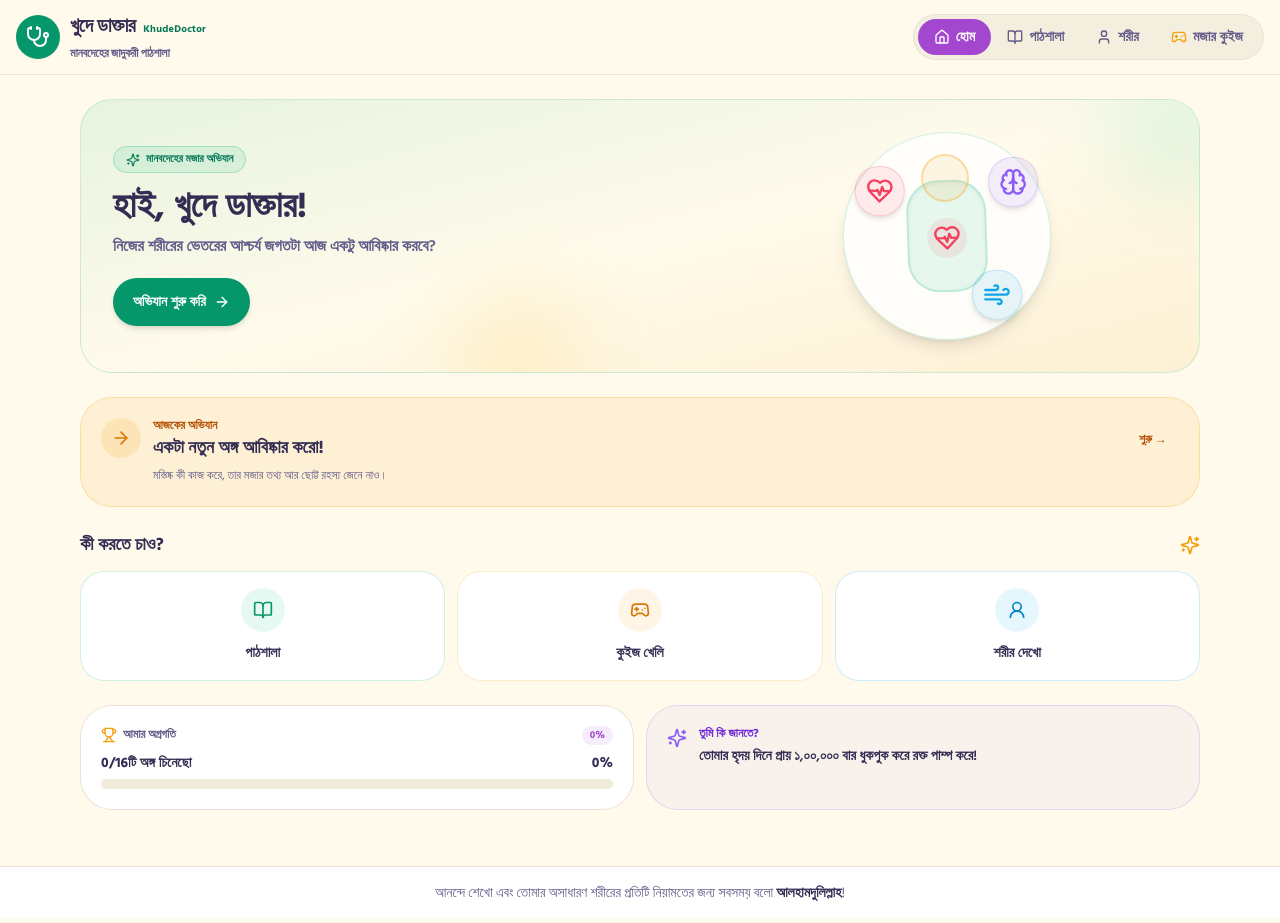
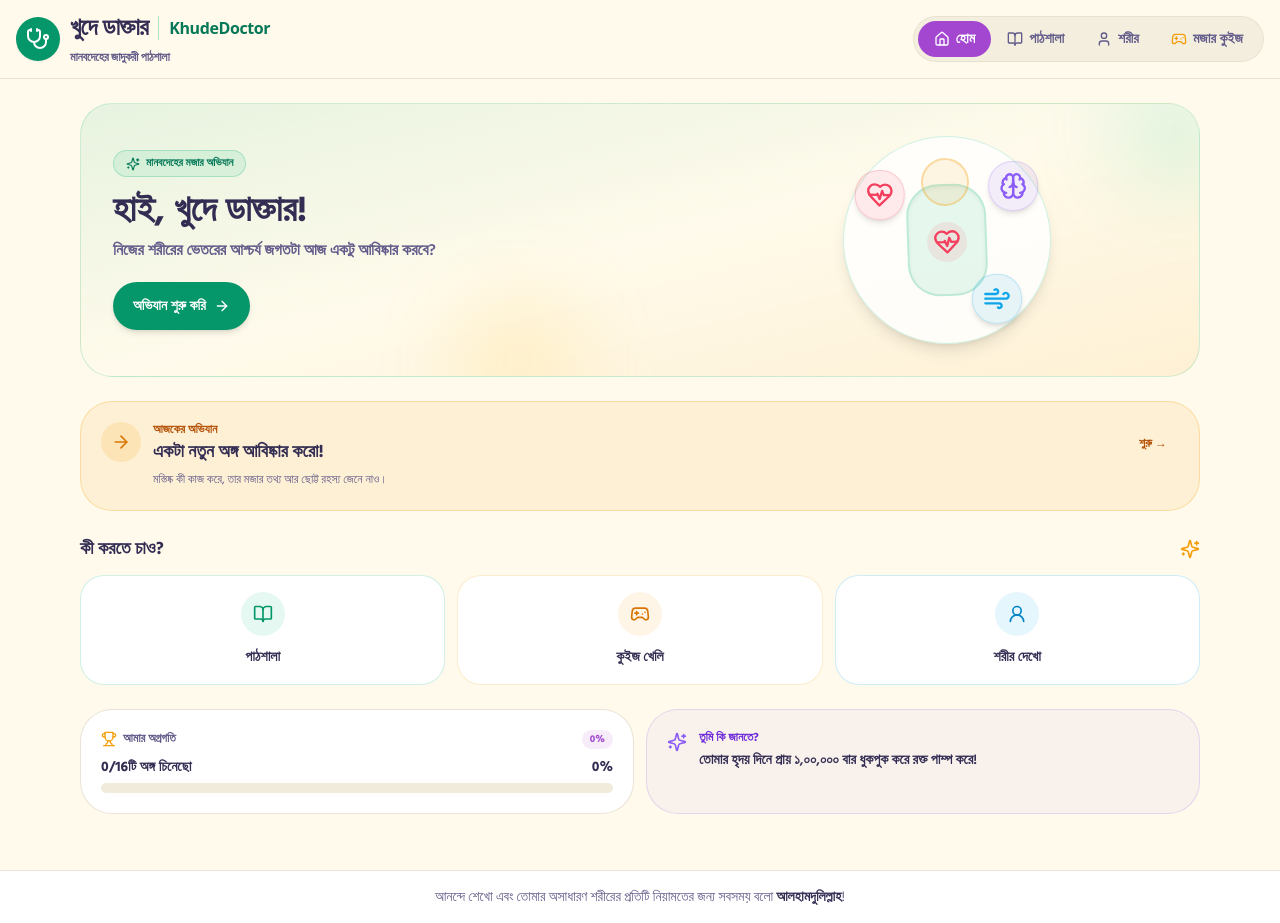
Before and after one commit to tomahmed420/KhudeDoctor-, a React (Vite) app: page / in a window 1280 px wide. Built offline with nearby package versions, Linux system fonts and the light colour scheme; the HTML template or start-up script is replaced by a standard one.

Commit message:
style: enlarge bilingual brand and add divider

```diff
--- a/src/components/wonders/WondersOfBody.tsx
+++ b/src/components/wonders/WondersOfBody.tsx
@@ -105,11 +105,12 @@ export const WondersOfBody = () => {
                   <Stethoscope className="w-5 h-5 sm:w-6 sm:h-6" />
                 </div>
                 <div className="flex flex-col items-start leading-none">
-                  <div className="flex items-baseline gap-1.5 sm:gap-2">
-                    <h1 className="font-bangla font-black text-lg sm:text-xl text-foreground tracking-tight">
+                  <div className="flex items-center gap-2 sm:gap-2.5">
+                    <h1 className="font-bangla font-black text-xl sm:text-2xl text-foreground tracking-tight">
                       খুদে ডাক্তার
                     </h1>
-                    <span className="text-[9px] sm:text-[10px] font-bold tracking-wide text-emerald-700 dark:text-emerald-300">
+                    <span aria-hidden="true" className="h-5 w-px bg-emerald-500/35 sm:h-6" />
+                    <span className="font-sans font-bold text-sm sm:text-base tracking-tight text-emerald-700 dark:text-emerald-300">
                       KhudeDoctor
                     </span>
                   </div>
```
